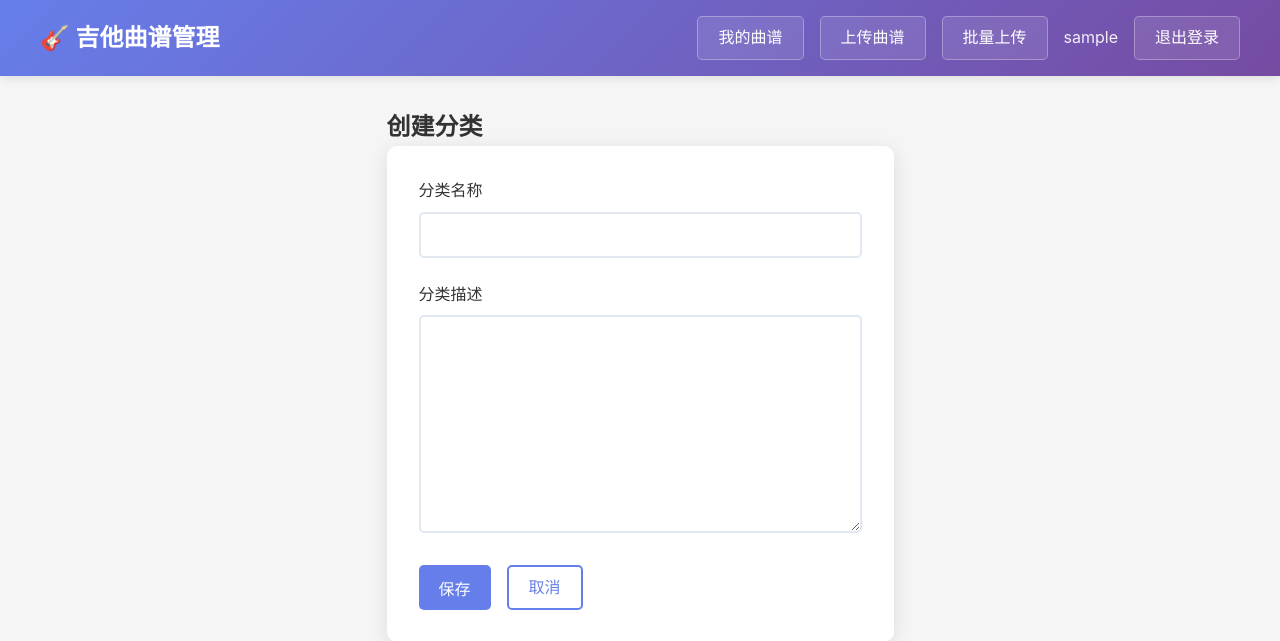
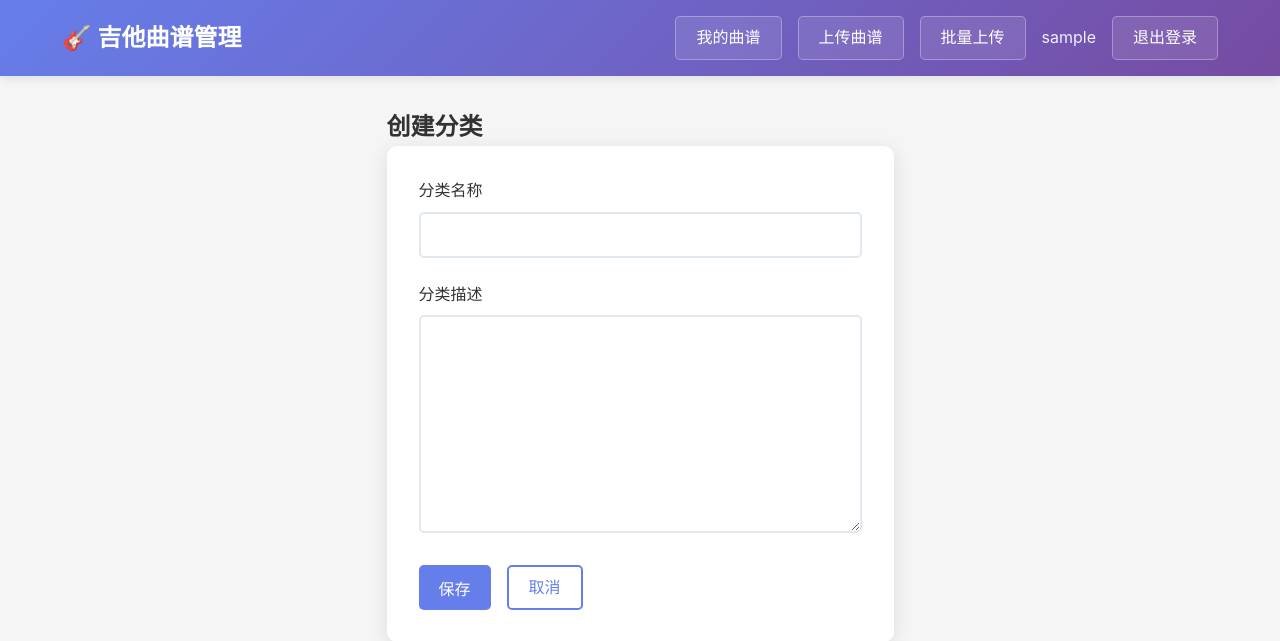
Before and after one commit to humilate/guitar-manage, a Django app: page /sheets/category/add/ in a window 1280 px wide. Shown: the top 641 px of the page. Run offline with Django 5.2, Linux system fonts and the light colour scheme; the visitor is signed in with stand-in values (Sample User, id 1).

Commit message:
页面宽度适配到95%

```diff
--- a/static/sheets/css/style.css
+++ b/static/sheets/css/style.css
@@ -15,9 +15,9 @@ body {
 }
 
 .container {
-    max-width: 1400px;
+    max-width: 95%;
     margin: 0 auto;
-    padding: 0 40px;
+    padding: 0 30px;
 }
 
 .navbar {
```
